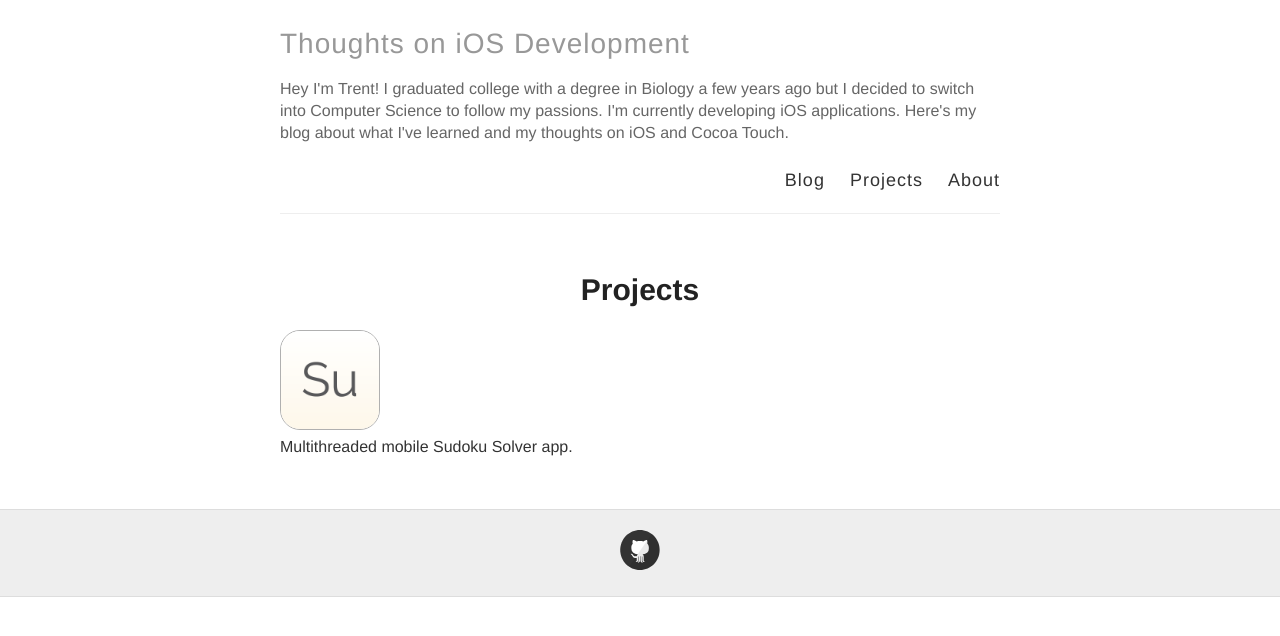
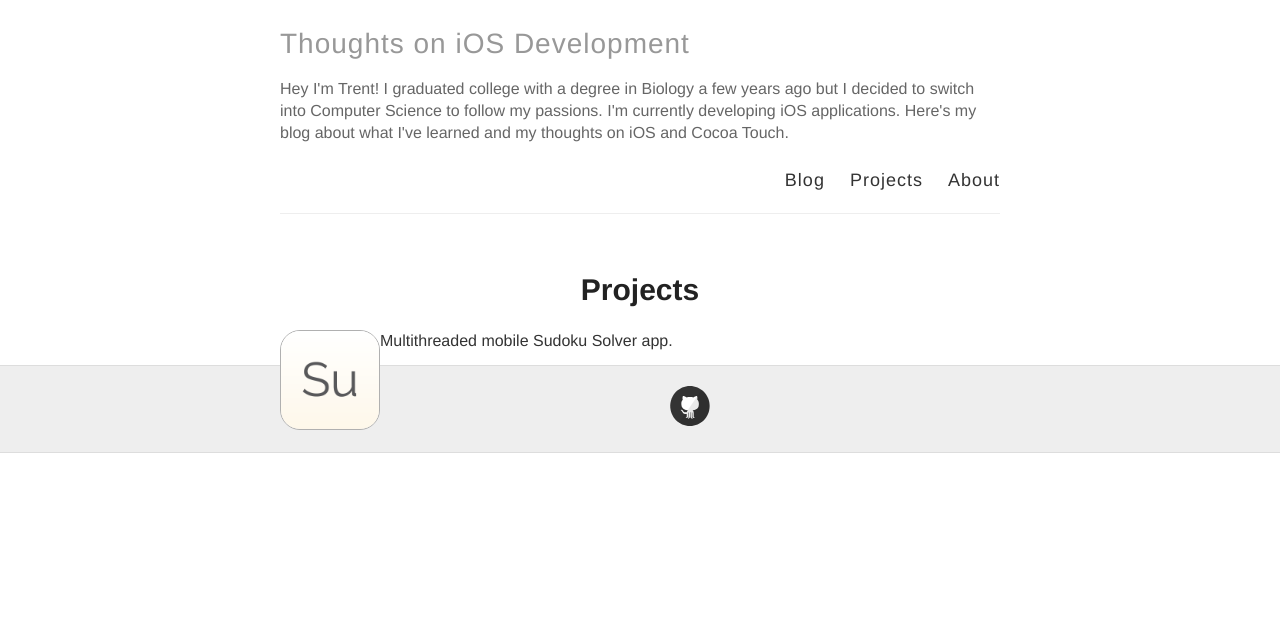
Before and after one commit to trentyou/trentyou.github.io, a Jekyll site: the page built from projects.md, in a window 1280 px wide. Shown: the top 636 px of the page. Built offline with Jekyll 4.4.1, drawn with Linux system fonts in a browser that asks for light colours.

Commit message:
Updated projects.md

```diff
--- a/projects.md
+++ b/projects.md
@@ -7,11 +7,11 @@ published: true
 
 
 
-<div>
+<div style="float:left">
   <a href="https://itunes.apple.com/us/app/pocket-sudoku-solver/id991259276?mt=8">
   <img src="http://trentyou.github.io/images/SudokuSolverIcon.png" style=" height:100px; width:100px; border-radius:20px; border-style:solid; border-width:1px; border-color:#B0B0B0">
   </a>
 </div>
-<div>
+<div style="float:left">
 Multithreaded mobile Sudoku Solver app.
 </div>
```
